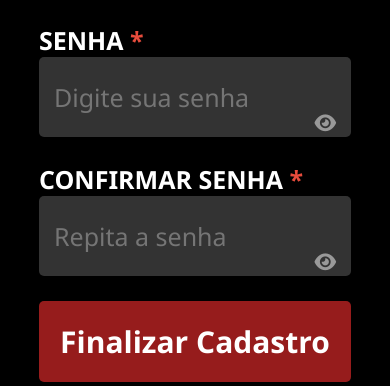
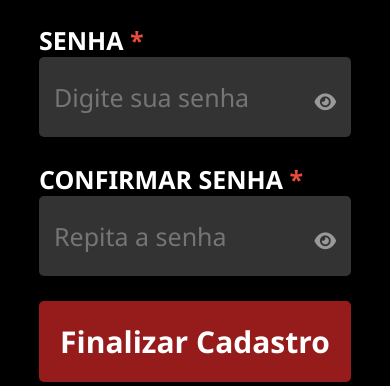
Before and after one commit to willian14551/Nouvelle, a FastAPI app: page /cadastro in a window 390 px wide. Shown: the part 1359-1745 px from the top of the page. Run offline with FastAPI, Linux system fonts and the light colour scheme.

Commit message:
arrumar: arrumar o icone de olho para ocultar e mostrar senha no cadastro e login

```diff
--- a/css/login.css
+++ b/css/login.css
@@ -39,7 +39,6 @@
     /* CAIXAS DE TEXTO (input) */
     .login_senha_caixas input{
         font-size: 30px;
-        margin-bottom: 10px;
         height: 80px;
     }
 
--- a/css/loginCadastro.css
+++ b/css/loginCadastro.css
@@ -89,12 +89,12 @@
     font-size: 0.85rem;
 }
 
-/* Torna o container o ponto de referência posicional */
-.login_senha_caixas {
+/* Container que isola o input e o ícone */
+.input-wrapper {
     position: relative;
+    width: 100%;
 }
 
-/* Garante que o texto digitado não fique por baixo do olho */
 .login_senha_caixas input[type="password"],
 .login_senha_caixas input[type="text"] {
     padding-right: 45px;
@@ -103,7 +103,8 @@
 .btn-toggle-password {
     position: absolute;
     right: 15px;
-    bottom: 15px;
+    top: 50%;
+    transform: translateY(-50%);
     cursor: pointer;
     color: #999;
     font-size: 1.2rem;
@@ -115,7 +116,6 @@
     color: #F0AD12;
 }
 
-/* ============================================= */
 /* RESPONSIVIDADE PARA O CELULAR */
 @media (max-width: 768px) {
     #divLogin, #divCadastro {
@@ -153,11 +153,6 @@
         margin-bottom: 20px;
     }
 
-    /* Reposiciona o olhinho da senha para não ficar flutuando */
-    .btn-toggle-password {
-        height: (100% - 30px); /* Ajusta a altura para o tamanho do input */
-    }
-
     /* UTILIDADES */
     .utilidades{
         flex-wrap: wrap;
--- a/templates/cadastro.html
+++ b/templates/cadastro.html
@@ -134,20 +134,21 @@
 
                 <div class="login_senha_caixas">
                     <h4 class="obrigatorio">SENHA</h4>
-                    <input type="password" name="senha" id="senhaCadastro" placeholder="Digite sua senha" required>
-                    <i class="fa-solid fa-eye btn-toggle-password"></i>
-                    <!-- Dica de força de senha exibida enquanto o usuário digita -->
+                    <div class="input-wrapper">
+                        <input type="password" name="senha" id="senhaCadastro" placeholder="Digite sua senha" required>
+                        <i class="fa-solid fa-eye btn-toggle-password"></i>
+                    </div>
                     <small id="erroSenha" class="msg-campo-erro">
-                        Senha fraca: use ao menos 8 caracteres, letras maiúsculas, minúsculas, um número e um caractere
-                        especial.
+                        Senha fraca: use ao menos 8 caracteres, letras maiúsculas, minúsculas, um número e um caractere especial.
                     </small>
                 </div>
 
-                <!-- Campo de confirmação de senha para evitar erros de digitação -->
                 <div class="login_senha_caixas">
                     <h4 class="obrigatorio">CONFIRMAR SENHA</h4>
-                    <input type="password" id="senhaConfirmar" placeholder="Repita a senha" required>
-                    <i class="fa-solid fa-eye btn-toggle-password"></i>
+                    <div class="input-wrapper">
+                        <input type="password" id="senhaConfirmar" placeholder="Repita a senha" required>
+                        <i class="fa-solid fa-eye btn-toggle-password"></i>
+                    </div>
                     <small id="erroConfirmar" class="msg-campo-erro">As senhas não coincidem.</small>
                 </div>
 
```
Also changed, not shown: templates/Login.html (+4 -3 lines).
